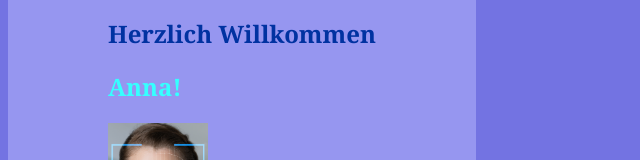
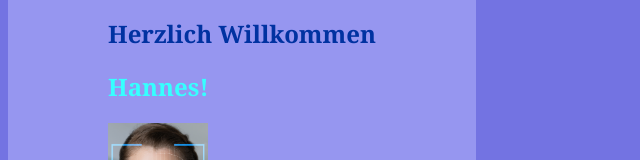
Before and after one commit to siggi-ai/Vue-Practice, a Vue app: page / in a window 1280 px wide. Shown: the part 177-337 px from the top of the page, without its empty margins (0-640 px from the left). Built offline with nearby package versions, Linux system fonts and the light colour scheme.

Commit message:
different name

```diff
--- a/src/App.vue
+++ b/src/App.vue
@@ -18,7 +18,7 @@ export default {
   },
   data () {
     return {
-      userName: "Anna",
+      userName: "Hannes",
     }
   }
 };
```
